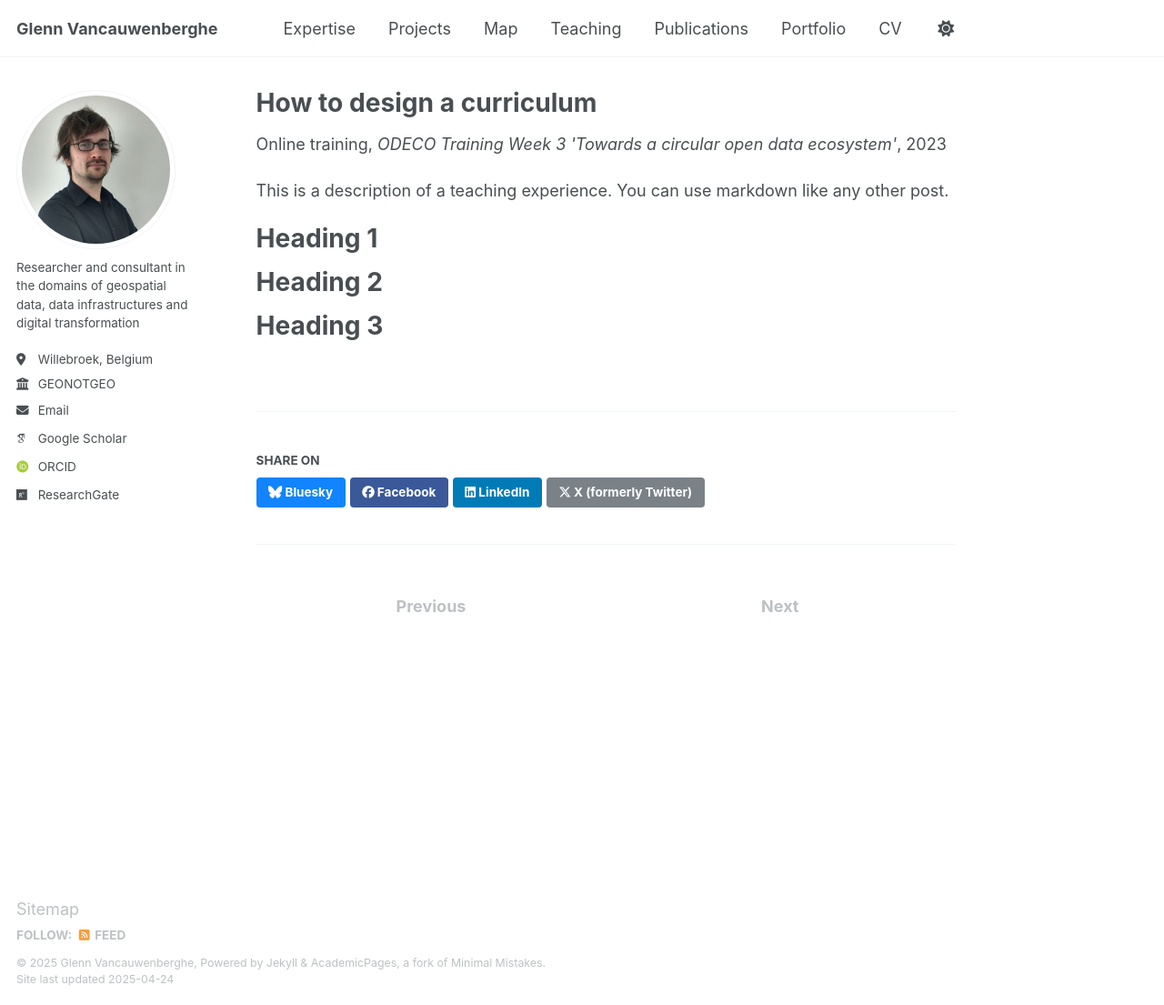
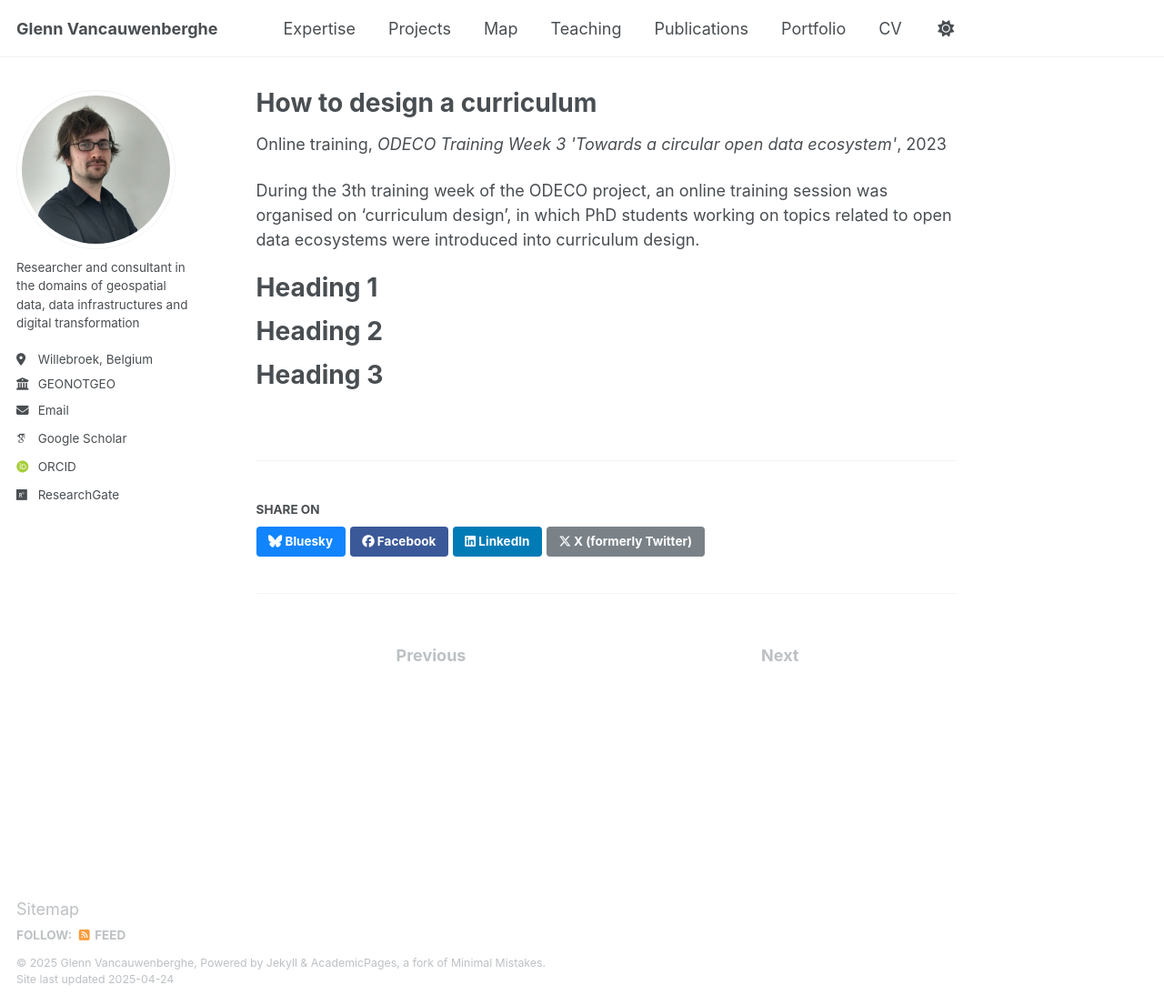
Before and after one commit to GVancauwenberghe/gvancauwenberghe.github.io, a Jekyll site: the page built from _teaching/teaching-19.md, in a window 1280 px wide and 1105 px high. Shown: the whole window at 91% size. Built offline with Jekyll 4.4.1, drawn with Linux system fonts in a browser that asks for light colours; some web fonts are replaced.

Commit message:
Update teaching-19.md

```diff
--- a/_teaching/teaching-19.md
+++ b/_teaching/teaching-19.md
@@ -8,7 +8,7 @@ date: 2023-09-11
 location: "Ascoli, Italy"
 ---
 
-This is a description of a teaching experience. You can use markdown like any other post.
+During the 3th training week of the ODECO project, an online training session was organised on 'curriculum design', in which PhD students working on topics related to open data ecosystems were introduced into curriculum design.
 
 Heading 1
 ======
```
